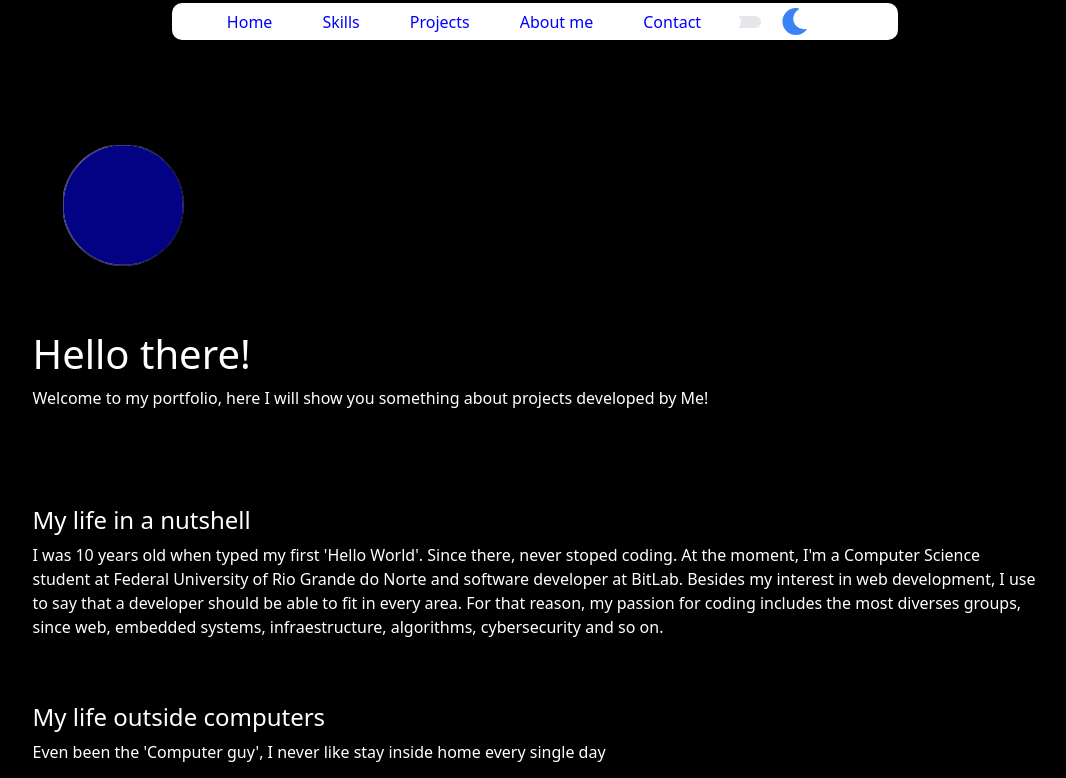
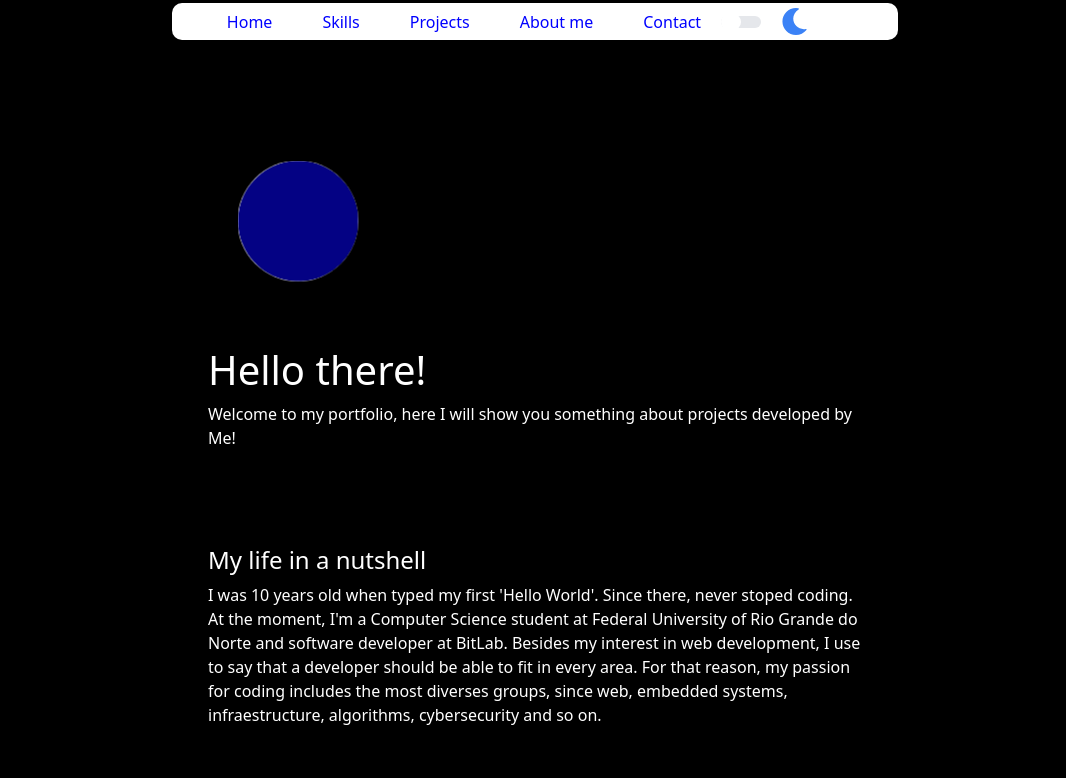
Before and after one commit to andrefsilveira1/react-portfolio, a React (Create React App) app: page / in a window 1280 px wide. Shown: the top 778 px of the page, without its empty margins (105-1171 px from the left). Built offline with nearby package versions, Linux system fonts and the light colour scheme.

Commit message:
refactor: changing skills homepage

```diff
--- a/src/App.js
+++ b/src/App.js
@@ -33,7 +33,6 @@ function App() {
       <Nav value={value} onChange={handleChangeValue}/>
       <div className={`transition-colors ${transitionClass} ${transitionText}`}>
           <LandPage />
-          <Skills/>
       </div>
       </div>
     </BrowserRouter>
--- a/src/pages/home/index.js
+++ b/src/pages/home/index.js
@@ -2,12 +2,13 @@ import React from 'react';
 import HomeHeader from "../../components/header";
 import Typewriter from './typewriter';
 import BoxCarousel from '../../components/carousel';
+import Skills from '../../components/sections';
 
 export default function LandPage() {
   return (
     <>
       <div id="home" className="font-roboto grid justify-items-center mb-5">
-        <div className="min-h-screen w-3/4 mb-5">
+        <div className="min-h-screen w-2/4 mb-5 shadow p-3">
           <HomeHeader className="menu" />
           <div className='mt-5'>
             <h1>Hello there!</h1>
@@ -28,6 +29,7 @@ export default function LandPage() {
           <div className='d-flex justify-center'>
             <BoxCarousel/>
           </div>
+          <Skills/>
         </div>
       </div>
     </>
```
